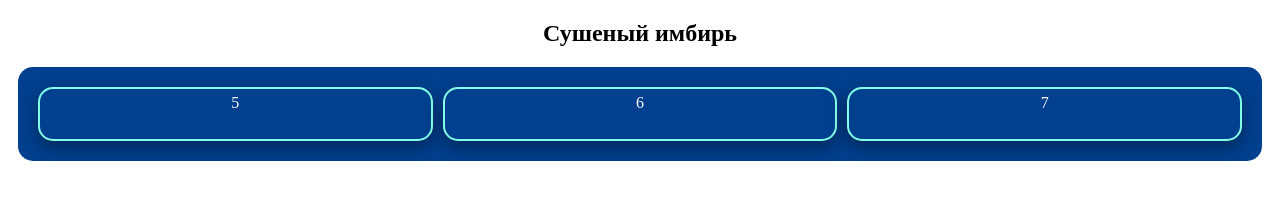
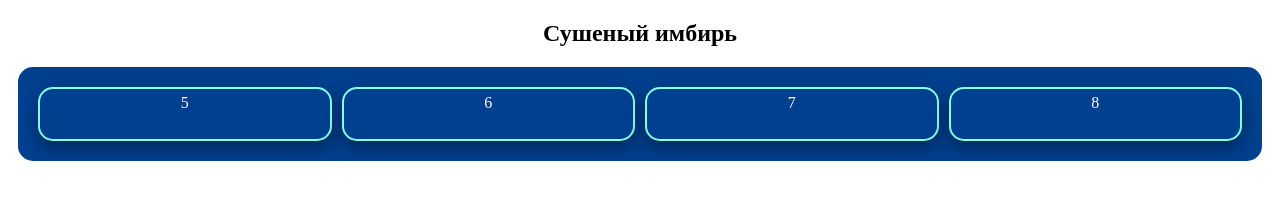
Before and after one commit to Buhanka-hleba12/second, a plain HTML site: page index.html in a window 1280 px wide. Drawn offline with Linux system fonts and the light colour scheme.

Commit message:
Update index.html

```diff
--- a/index.html
+++ b/index.html
@@ -12,6 +12,7 @@
       <a href="index5.html" target="_blank" rel="noopener noreferrer">5</a>
       <a href="index6.html" target="_blank" rel="noopener noreferrer">6</a>
       <a href="index7.html" target="_blank" rel="noopener noreferrer">7</a>
+        <a href="index8.html" target="_blank" rel="noopener noreferrer">8</a>
     </ul>
 </body>
 </html>
```
